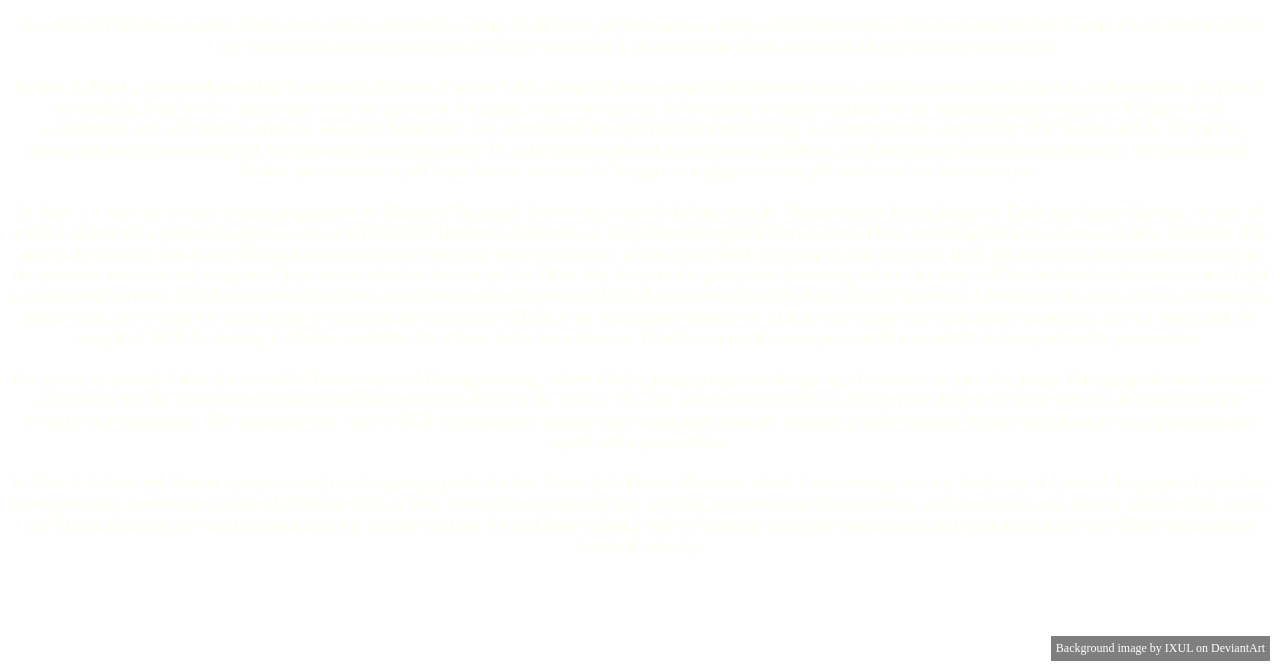
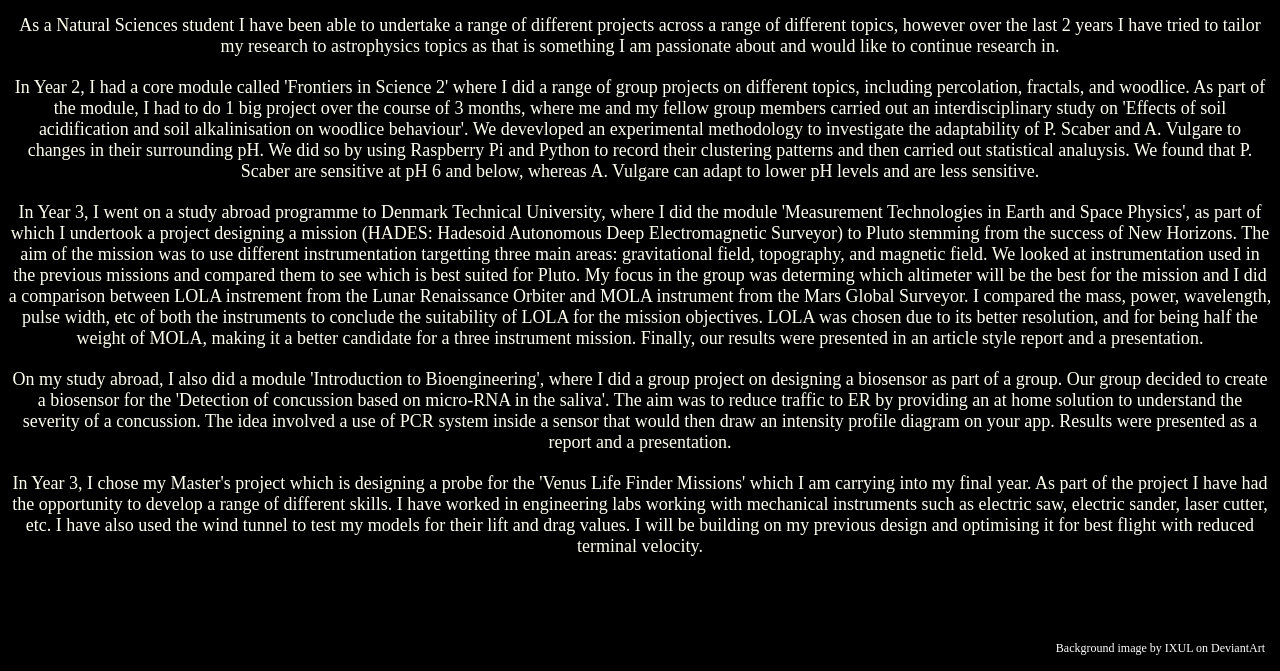
Before and after one commit to VanshikaGupta15/vgupta.github.io, a plain HTML site: page html/project.html in a window 1280 px wide. Shown: the part 129-800 px from the top of the page. Drawn offline with Linux system fonts and the light colour scheme.

Commit message:
updates version 12

```diff
--- a/html/styles2.css
+++ b/html/styles2.css
@@ -26,7 +26,7 @@ p {
 }
 
 body {
-    background-color: #000000(0, 0, 0, 0.7);
+    background-color: #000000;
 }
 
 
```
